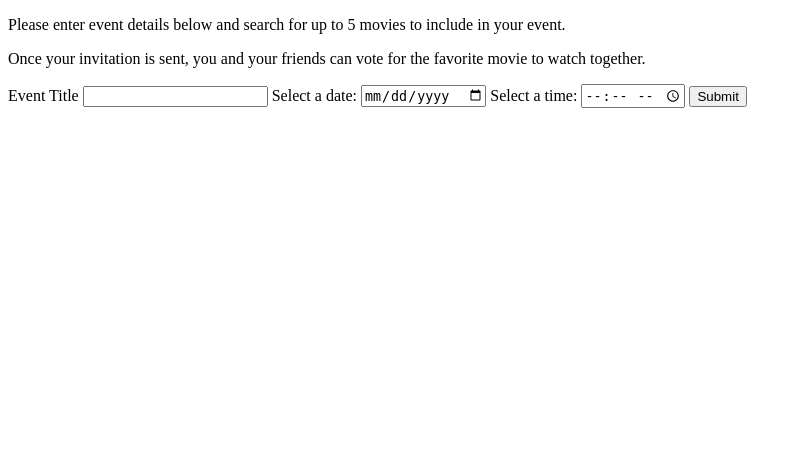
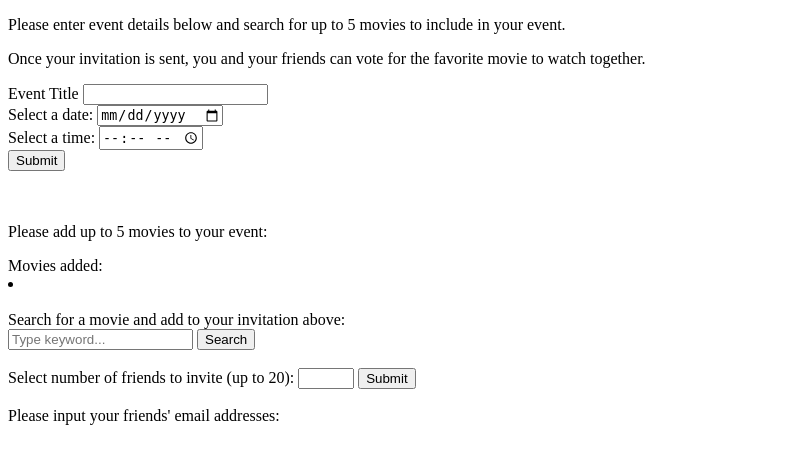
Before and after one commit to melanietai/hb-capstone-project-moviedate, a Flask app: page /events/new-event in a window 1280 px wide. Shown: the top 464 px of the page, without its empty margins (0-802 px from the left). Run offline with Flask 2, Linux system fonts and the light colour scheme.

Commit message:
Update create_event.html

```diff
--- a/templates/create_event.html
+++ b/templates/create_event.html
@@ -13,16 +13,47 @@
     <form action="/events/create-event" method="POST">
       <label for="event-title">Event Title</label>
       <input type="text" name="title" id="event-title" required>
+      <br>
       <label for="event-date">Select a date:</label>
       <input type="date" name="date" id="event-date" required>
+      <br>
       <label for="event-time">Select a time:</label>
       <input type="time" name="time" id="event-time" required>
+      <br>
       <button type="submit">Submit</button>
     </form>
+    <br>
+    <br>
     </section>
-    <section class="search-movies"></section>
-    <section class="invitation-emails"></section>
+
+    <section class="movies-in-invitation">
+    <p>Please add up to 5 movies to your event:</p>
+    <oi>Movies added:</oi>
+      <li></li>
+    </section>
+    <br>
+
+    Search for a movie and add to your invitation above:
+    <form id="search-movie">
+      <input type="search" name="movie" id="movie" placeholder="Type keyword...">
+      <button>Search</button>
+    </form>
+    <br>
+
+    <section class="movie-results"></section>
+
+    <form>
+      <label for "num-friends">Select number of friends to invite (up to 20):</label>
+      <input type="number" id="num-friends" name="num" min="1" max="20" required>
+      <button type="submit">Submit</button>
+    </form>
+    <br>
+
+    <section class="invitation-emails">
+    Please input your friends' email addresses:
+    </section>
+
     <section id="invitation-sent"></section>
-
   </div>
+  <script src="/static/js/moviedate.js"></script>
 {% endblock %}
```
